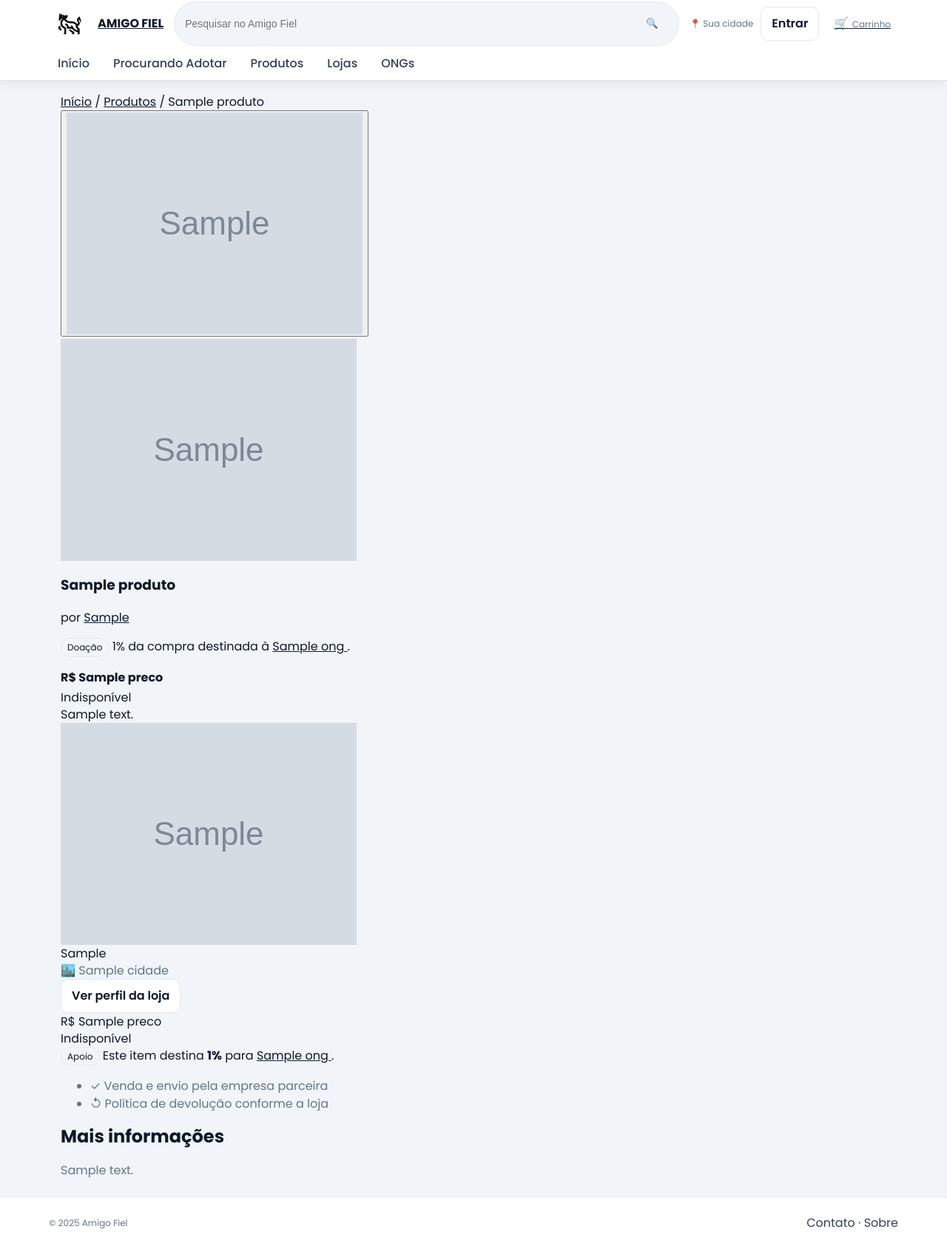
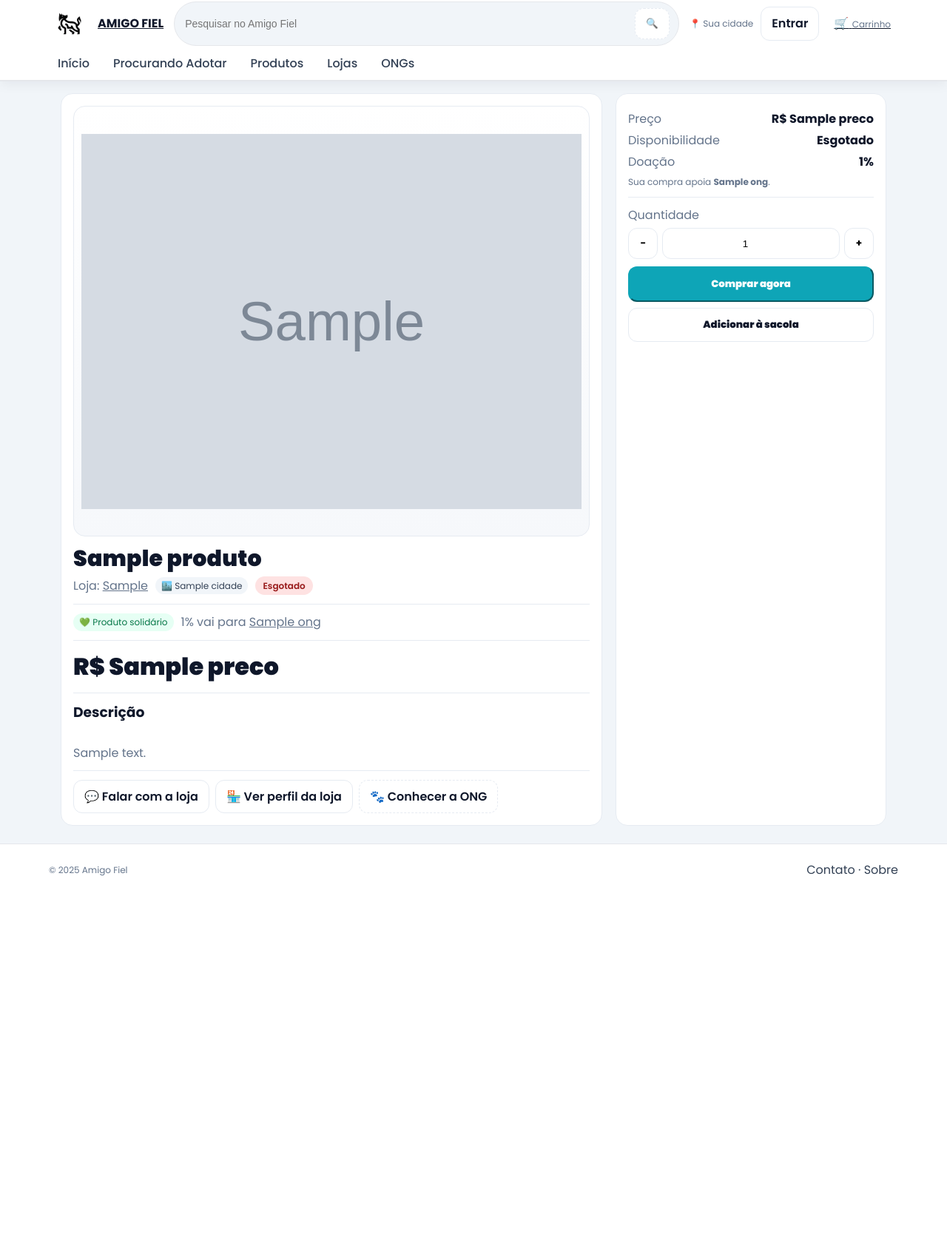
Before and after one commit to Projeto-de-Sistemas-2025-2/Amigo-Fiel, a Django app: template sistema/templates/AmigoFiel/perfil/perfil_produto.html in a window 1280 px wide. Shown: the whole page at 74% size. After the commit the page ends 1184 px from the top, so only its background shows below. Run offline with Django 5.2, Linux system fonts and the light colour scheme; the template is opened without the code that fills it: most values are stand-ins (such as "Sample title", 1, 10 or a date in 2020); grey boxes marked "Sample" are stand-in pictures.

Commit message:
Refactor product profile template for improved layout and functionality

```diff
--- a/sistema/templates/AmigoFiel/perfil/perfil_produto.html
+++ b/sistema/templates/AmigoFiel/perfil/perfil_produto.html
@@ -1,171 +1,238 @@
 {% extends "style/base_public.html" %}
 {% load static %}
 
-{% block title %}{{ produto.nome }} — {{ produto.empresa.razao_social }}{% endblock %}
+{% block title %}{{ produto.nome }} — Amigo Fiel{% endblock %}
 
 {% block extra_head %}
-<link rel="stylesheet" href="{% static 'css/produto.css' %}">
+<style>
+:root{
+  --af-bg:#f6f8fb;
+  --af-card:#fff;
+  --af-border:#e6ebf2;
+  --af-text:#0f172a;
+  --af-muted:#64748b;
+  --af-accent:#0ea5b7;        /* teal/brand */
+  --af-accent-600:#0e7490;
+  --af-pill:#eef6ff;
+  --af-danger:#991b1b;
+  --radius:16px;
+}
+
+/* layout */
+.pd-grid{
+  display:grid;
+  grid-template-columns: minmax(0,2fr) minmax(320px,1fr);
+  gap:18px;
+}
+@media (max-width:980px){
+  .pd-grid{ grid-template-columns:1fr; }
+}
+
+.pd-card{background:var(--af-card); border:1px solid var(--af-border); border-radius:var(--radius); padding:16px;}
+.pd-hr{height:1px;background:var(--af-border); border:0; margin:12px 0;}
+
+.h1{font-size:clamp(22px,2.6vw,30px); line-height:1.2; margin:0 0 6px; color:var(--af-text);}
+.meta{color:var(--af-muted);}
+.price{font-size:clamp(24px,2.8vw,32px); font-weight:800; margin:6px 0;}
+
+/* media (uma única foto) */
+.media-wrap{
+  background:linear-gradient(180deg,#fff, var(--af-bg));
+  border:1px solid var(--af-border);
+  border-radius:var(--radius);
+  display:flex; align-items:center; justify-content:center;
+  padding:10px; margin-bottom:12px;
+}
+.media-wrap img{
+  width:100%; max-height:560px; aspect-ratio:4/5;
+  object-fit:contain;
+}
+
+/* chips & badges */
+.kv{display:flex; flex-wrap:wrap; gap:10px; align-items:center;}
+.pill{display:inline-flex; align-items:center; gap:6px; padding:4px 10px; border-radius:999px; background:var(--af-pill); color:#1d4ed8; font-weight:600; font-size:12px;}
+.tag{display:inline-flex; align-items:center; gap:6px; padding:3px 8px; border-radius:999px; background:#f1f5f9; color:#334155; font-size:12px;}
+.ok{background:#e6fff4; color:#067647;}
+.warn{background:#fee2e2; color:var(--af-danger);}
+
+/* links/ctas em linha */
+.inline-actions{display:flex; flex-wrap:wrap; gap:8px;}
+.btn{
+  display:inline-flex; align-items:center; justify-content:center; gap:8px;
+  border-radius:12px; padding:10px 14px; text-decoration:none; font-weight:600;
+  border:1px solid var(--af-border); color:var(--af-text); background:#fff;
+}
+.btn:hover{box-shadow:0 1px 0 rgba(15,23,42,.06);}
+.btn-primary{background:var(--af-accent); border-color:var(--af-accent); color:#fff;}
+.btn-primary:hover{background:var(--af-accent-600); border-color:var(--af-accent-600);}
+.btn-ghost{background:#fff; border:1px dashed var(--af-border);}
+
+/* buybox */
+.buybox{position:sticky; top:16px;}
+.buybox .row{display:flex; justify-content:space-between; gap:10px; margin:6px 0;}
+.buybox .muted{color:var(--af-muted);}
+
+.qty{
+  display:grid; grid-template-columns:40px 1fr 40px; gap:6px; align-items:center;
+}
+.qty input{
+  height:42px; border:1px solid var(--af-border); border-radius:12px; text-align:center;
+}
+.qty button{
+  height:42px; border-radius:12px; border:1px solid var(--af-border); background:#fff; font-weight:700;
+}
+
+.btn-lg{width:100%; padding:12px 14px; border-radius:12px; font-weight:800;}
+.note{font-size:12px; color:var(--af-muted);}
+</style>
 {% endblock %}
 
 {% block body %}
+<div class="container pd-grid">
 
-<!-- Breadcrumbs simples -->
-<nav class="crumbs container" aria-label="Caminho de navegação">
-  <a href="{% url 'amigofiel:home' %}">Início</a> /
-  <a href="{% url 'amigofiel:listar-produtos' %}">Produtos</a> /
-  <span>{{ produto.nome }}</span>
-</nav>
+  {# ===== COLUNA PRINCIPAL ===== #}
+  <section class="pd-card">
+    <div class="media-wrap">
+      <img src="{% if produto.imagem %}{{ produto.imagem.url }}{% else %}{% static 'img/defaults/produto.png' %}{% endif %}"
+           alt="{{ produto.nome }}">
+    </div>
 
-<section class="container prod-detail">
+    <h1 class="h1">{{ produto.nome }}</h1>
 
-  <!-- 1) GALERIA -->
-  <aside class="gallery" aria-label="Galeria de imagens do produto">
-    <div class="thumbs">
-      {% if imagens %}
-        {% for img in imagens %}
-          <button class="thumb" type="button" data-src="{{ img.url }}">
-            <img src="{{ img.url }}" alt="Foto {{ forloop.counter }} de {{ produto.nome }}">
-          </button>
-        {% endfor %}
+    <div class="kv">
+      <span class="meta">
+        Loja:
+        <a class="accent" href="{% url 'amigofiel:perfil-empresa' handle=produto.empresa.user.username %}">
+          {{ produto.empresa.razao_social }}
+        </a>
+      </span>
+
+      {% if produto.empresa.cidade %}
+        <span class="tag">🏙️ {{ produto.empresa.cidade }}</span>
+      {% endif %}
+
+      {% if produto.estoque|default:0 > 0 %}
+        <span class="pill">Em estoque</span>
       {% else %}
-        <button class="thumb is-active" type="button" data-src="{% if produto.imagem %}{{ produto.imagem.url }}{% else %}{% static 'img/defaults/produto.png' %}{% endif %}">
-          <img src="{% if produto.imagem %}{{ produto.imagem.url }}{% else %}{% static 'img/defaults/produto.png' %}{% endif %}" alt="{{ produto.nome }}">
-        </button>
+        <span class="pill warn">Esgotado</span>
       {% endif %}
     </div>
 
-    <div class="stage">
-      <img id="mainImage" src="{% if produto.imagem %}{{ produto.imagem.url }}{% else %}{% static 'img/defaults/produto.png' %}{% endif %}" alt="{{ produto.nome }}">
+    {% if vinculo_ong %}
+      <div class="pd-hr"></div>
+      <div class="kv">
+        <span class="tag ok">💚 Produto solidário</span>
+        <span class="meta">
+          {{ vinculo_ong.percentual }}% vai para
+          <a class="accent" href="{% url 'amigofiel:perfil-ong' handle=vinculo_ong.ong.user.username %}">
+            {{ vinculo_ong.ong.nome_fantasia }}
+          </a>
+        </span>
+      </div>
+    {% endif %}
+
+    <div class="pd-hr"></div>
+    <div class="price">R$ {{ produto.preco }}</div>
+
+    <div class="pd-hr"></div>
+    <h3 style="margin:0 0 6px;">Descrição</h3>
+    {% if produto.descricao %}
+      <p class="meta" style="white-space:pre-line; margin:0;">
+        {{ produto.descricao }}
+      </p>
+    {% else %}
+      <p class="meta" style="margin:0;">Sem descrição informada pela loja.</p>
+    {% endif %}
+
+    <div class="pd-hr"></div>
+    <div class="inline-actions">
+      <a class="btn" href="{% url 'chat:thread-by-username' username=produto.empresa.user.username %}">
+        💬 Falar com a loja
+      </a>
+      <a class="btn" href="{% url 'amigofiel:perfil-empresa' handle=produto.empresa.user.username %}">
+        🏪 Ver perfil da loja
+      </a>
+      {% if vinculo_ong %}
+        <a class="btn-ghost btn" href="{% url 'amigofiel:perfil-ong' handle=vinculo_ong.ong.user.username %}">
+          🐾 Conhecer a ONG
+        </a>
+      {% endif %}
     </div>
-  </aside>
+  </section>
 
-  <!-- 2) DETALHES -->
-  <article class="meta">
-    <h1 class="title">{{ produto.nome }}</h1>
+  {# ===== COLUNA LATERAL (BUYBOX) ===== #}
+  <aside class="pd-card buybox" aria-label="Comprar">
+    <div class="row">
+      <span class="muted">Preço</span>
+      <strong>R$ {{ produto.preco }}</strong>
+    </div>
+    <div class="row">
+      <span class="muted">Disponibilidade</span>
+      <strong>
+        {% if produto.estoque|default:0 > 0 %}Em estoque{% else %}Esgotado{% endif %}
+      </strong>
+    </div>
 
-    <p class="by">
-      por
-      <a class="accent" href="{% url 'amigofiel:perfil-empresa' handle=produto.empresa.user.username %}">
-        {{ produto.empresa.razao_social }}
-      </a>
-    </p>
-
-    {% if ong_vinculada %}
-      {# Esperado: ong_vinculada.ong (UsuarioOng) e ong_vinculada.percentual #}
-      <p class="donation">
-        <span class="badge">Doação</span>
-        {{ ong_vinculada.percentual }}% da compra destinada à
-        <a href="{% url 'amigofiel:perfil-ong' handle=ong_vinculada.ong.user.username %}">
-          {{ ong_vinculada.ong.nome_fantasia }}
-        </a>.
+    {% if vinculo_ong %}
+      <div class="row">
+        <span class="muted">Doação</span>
+        <strong>{{ vinculo_ong.percentual }}%</strong>
+      </div>
+      <p class="note" style="margin:6px 0 0;">
+        Sua compra apoia <strong>{{ vinculo_ong.ong.nome_fantasia }}</strong>.
       </p>
     {% endif %}
 
-    <div class="price-line">
-      <div class="price">R$ {{ produto.preco }}</div>
-      {% if produto.estoque > 0 %}
-        <span class="stock ok">Em estoque</span>
-      {% else %}
-        <span class="stock out">Indisponível</span>
-      {% endif %}
-    </div>
+    <div class="pd-hr"></div>
 
-    {% if produto.descricao %}
-      <div class="desc">
-        {{ produto.descricao|linebreaksbr }}
+    <form method="post" action="{% url 'amigofiel:carrinho-add' produto_id=produto.id %}">
+      {% csrf_token %}
+
+      <label class="muted" for="qtd">Quantidade</label>
+      <div class="qty" style="margin:6px 0 10px;">
+        <button type="button" data-minus aria-label="diminuir">−</button>
+        <input id="qtd" name="qtd" type="number" min="1"
+               max="{{ produto.estoque|default:99 }}" value="1">
+        <button type="button" data-plus aria-label="aumentar">+</button>
       </div>
-    {% endif %}
 
-    <div class="seller-card">
-      <img class="seller-logo" src="{% if produto.empresa.foto %}{{ produto.empresa.foto.url }}{% else %}{% static 'img/defaults/avatar_empresa.png' %}{% endif %}" alt="Logo {{ produto.empresa.razao_social }}">
-      <div class="seller-info">
-        <div class="seller-name">{{ produto.empresa.razao_social }}</div>
-        <div class="seller-city muted">
-          {% if produto.empresa.cidade %}🏙️ {{ produto.empresa.cidade }}{% endif %}
-        </div>
-        <div class="actions">
-          {% url 'chat:thread-by-username' username=produto.empresa.user.username as chat_url %}
-          {% if chat_url %}
-            <a class="btn btn-secondary" href="{{ chat_url }}">Falar com a empresa</a>
-          {% endif %}
-          <a class="btn btn-secondary" href="{% url 'amigofiel:perfil-empresa' handle=produto.empresa.user.username %}">
-            Ver perfil da loja
-          </a>
-        </div>
-      </div>
-    </div>
-  </article>
+      <button class="btn-primary btn-lg" type="submit"
+              {% if not produto.estoque %}disabled{% endif %}>
+        Comprar agora
+      </button>
+    </form>
 
-  <!-- 3) BUY BOX -->
-  <aside class="buybox" aria-label="Comprar">
-    <div class="buy-price">R$ {{ produto.preco }}</div>
+    <div style="height:8px"></div>
 
-    {% if produto.estoque > 0 %}
-      <div class="buy-stock ok">Em estoque</div>
-      <form class="buy-form" method="post" action="{% url 'amigofiel:carrinho-add' produto_id=produto.id %}">
-        {% csrf_token %}
-        <label for="qty">Quantidade</label>
-        <select id="qty" name="quantidade">
-          {% for i in "123456789"|make_list %}
-            <option value="{{ i }}">{{ i }}</option>
-          {% endfor %}
-        </select>
-        <input type="hidden" name="next" value="{{ request.get_full_path }}">
-        <button class="btn btn-primary" type="submit">Adicionar ao carrinho</button>
-      </form>
-      <form method="post" action="{% url 'amigofiel:carrinho-add' produto_id=produto.id %}">
-        {% csrf_token %}
-        <input type="hidden" name="quantidade" value="1">
-        <input type="hidden" name="buy_now" value="1">
-        <input type="hidden" name="next" value="{% url 'amigofiel:carrinho-ver' %}">
-        <button class="btn btn-accent" type="submit">Comprar agora</button>
-      </form>
-    {% else %}
-      <div class="buy-stock out">Indisponível</div>
-    {% endif %}
+    <form method="post" action="{% url 'amigofiel:carrinho-add' produto_id=produto.id %}">
+      {% csrf_token %}
+      <input type="hidden" name="qtd" value="1">
+      <button class="btn btn-lg" type="submit" {% if not produto.estoque %}disabled{% endif %}>
+        Adicionar à sacola
+      </button>
+    </form>
+  </aside>
 
-    {% if ong_vinculada %}
-      <div class="donation-box">
-        <div class="badge">Apoio</div>
-        Este item destina <strong>{{ ong_vinculada.percentual }}%</strong> para
-        <a href="{% url 'amigofiel:perfil-ong' handle=ong_vinculada.ong.user.username %}">
-          {{ ong_vinculada.ong.nome_fantasia }}
-        </a>.
-      </div>
-    {% endif %}
-
-    <ul class="policies muted">
-      <li>✓ Venda e envio pela empresa parceira</li>
-      <li>↺ Política de devolução conforme a loja</li>
-    </ul>
-  </aside>
-</section>
-
-<!-- Seções inferiores: especificações / relacionados (opcional) -->
-<section class="container" style="margin-top:16px;">
-  <div class="panel">
-    <h2 style="margin:0 0 8px;">Mais informações</h2>
-    {% if produto.descricao %}
-      <p class="muted">{{ produto.descricao|linebreaksbr }}</p>
-    {% else %}
-      <p class="muted">A loja ainda não adicionou informações detalhadas.</p>
-    {% endif %}
-  </div>
-</section>
-
+</div>
 {% endblock %}
 
 {% block extra_js %}
 <script>
-  // troca de imagem principal ao clicar na miniatura
-  document.querySelectorAll('.gallery .thumb').forEach(btn=>{
-    btn.addEventListener('click', ()=>{
-      const src = btn.getAttribute('data-src');
-      const main = document.getElementById('mainImage');
-      if(src && main){ main.src = src; }
-      document.querySelectorAll('.gallery .thumb').forEach(b=>b.classList.remove('is-active'));
-      btn.classList.add('is-active');
-    });
+(function(){
+  const minus = document.querySelector('[data-minus]');
+  const plus  = document.querySelector('[data-plus]');
+  const input = document.querySelector('#qtd');
+  if(!minus || !plus || !input) return;
+  minus.addEventListener('click', ()=> {
+    const min = parseInt(input.min || '1', 10);
+    let v = parseInt(input.value || '1', 10);
+    input.value = Math.max(min, v - 1);
   });
+  plus.addEventListener('click', ()=> {
+    const max = parseInt(input.max || '99', 10);
+    let v = parseInt(input.value || '1', 10);
+    input.value = Math.min(max, v + 1);
+  });
+})();
 </script>
 {% endblock %}
```
